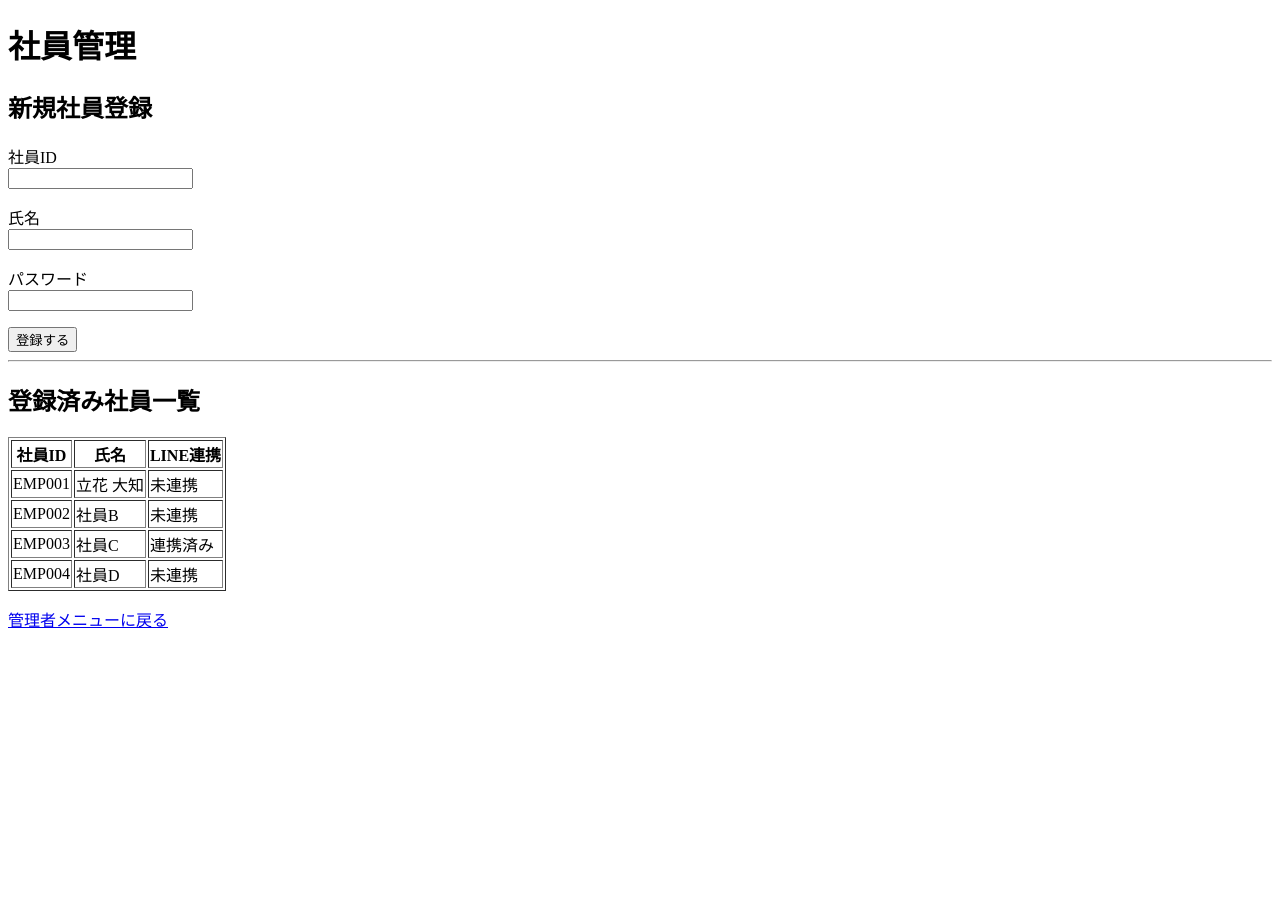
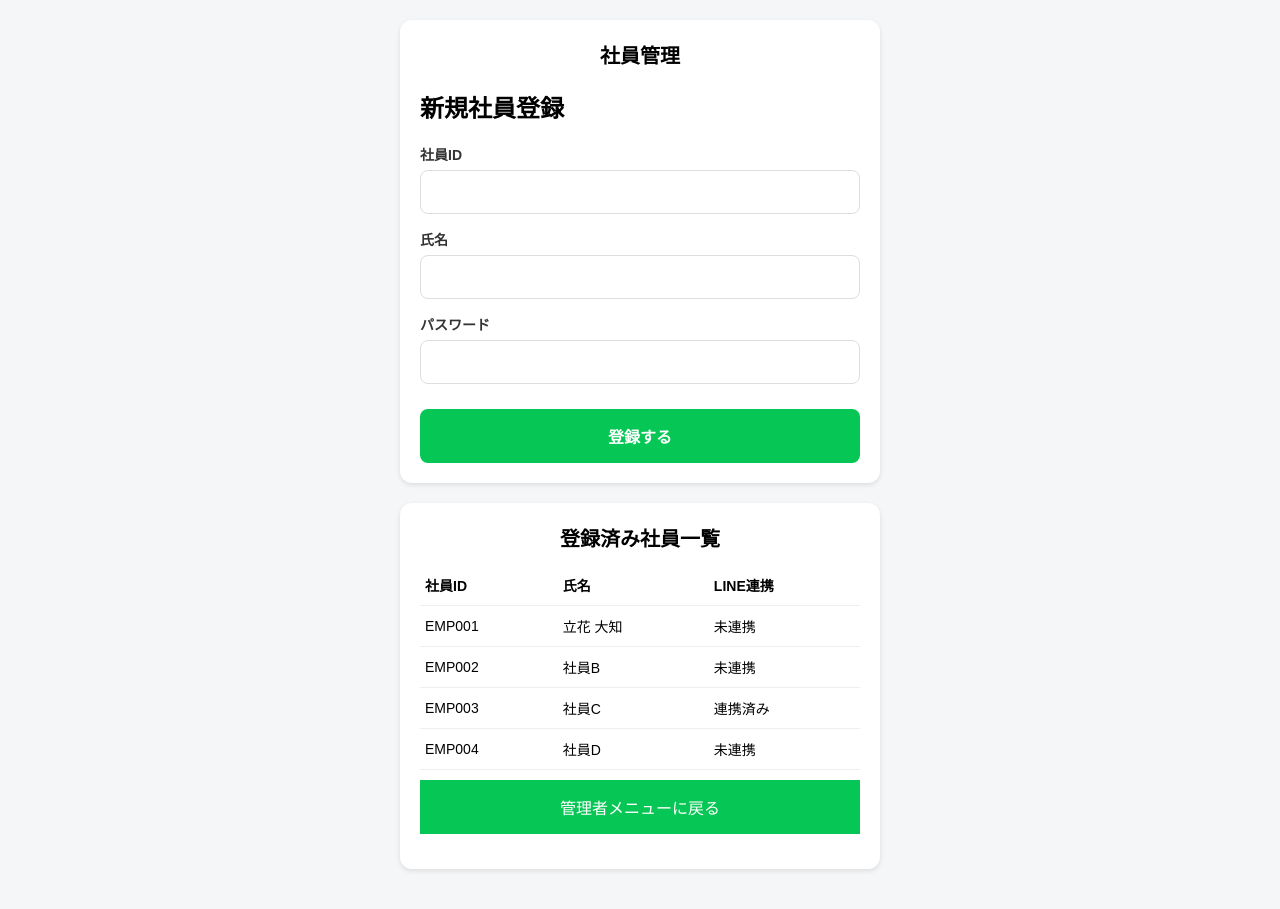
Before and after one commit to tachibana0124/work___app, a Flask app: page /admin/employee in a window 1280 px wide. Before the commit the page ends 628 px from the top, so only its background shows below. Run offline with Flask 3, Linux system fonts and the light colour scheme; a user stored in the database is signed in; data comes from the database, SQL or seed files in the repository.

Commit message:
管理者ページ社員管理ページデザイン完了

```diff
--- a/flaskr/templates/admin_employee.html
+++ b/flaskr/templates/admin_employee.html
@@ -1,51 +1,69 @@
+
 <!DOCTYPE html>
 <html lang="ja">
 
 <head>
     <meta charset="UTF-8">
-    <title>社員登録</title>
+    <meta name="viewport" content="width=device-width, initial-scale=1.0">
+    <title>社員管理</title>
+
+    <!-- CSSを読み込む -->
+    <link rel="stylesheet" href="{{ url_for('static', filename='style.css') }}">
 </head>
 
 <body>
 
+    <!-- 社員登録 -->
+    <div class="card">
         <h1>社員管理</h1>
+
         {% if message %}
-    <p>{{ message }}</p>
+        <div class="message-box">
+            {{ message }}
+        </div>
         {% endif %}
+
         <h2>新規社員登録</h2>
 
-    <form action="{{ url_for('admin_employee_register') }}" method="POST">
+        <form action="{{ url_for('admin_employee_register') }}" method="POST" class="admin-form">
 
-        <p>
-            社員ID<br>
+            <div class="form-group">
+                <label>社員ID</label>
                 <input type="text" name="employee_id" required>
-        </p>
+            </div>
 
-        <p>
-            氏名<br>
+            <div class="form-group">
+                <label>氏名</label>
                 <input type="text" name="name" required>
-        </p>
+            </div>
 
-        <p>
-            パスワード<br>
+            <div class="form-group">
+                <label>パスワード</label>
                 <input type="password" name="password" required>
-        </p>
+            </div>
 
-        <button type="submit">登録する</button>
+            <button type="submit" class="btn-register">
+                登録する
+            </button>
 
         </form>
+    </div>
 
-    <hr>
+    <!-- 登録済み社員一覧 -->
+    <div class="card">
+        <h1>登録済み社員一覧</h1>
 
-    <h2>登録済み社員一覧</h2>
-
-    <table border="1">
+        <div class="table-wrapper">
+            <table>
+                <thead>
                     <tr>
                         <th>社員ID</th>
                         <th>氏名</th>
                         <th>LINE連携</th>
                     </tr>
+                </thead>
 
+                <tbody>
                     {% for employee in employees %}
                     <tr>
                         <td>{{ employee[0] }}</td>
@@ -58,14 +76,25 @@
                             {% endif %}
                         </td>
                     </tr>
+                    {% else %}
+                    <tr>
+                        <td colspan="3" style="text-align:center; color:#888;">
+                            登録済み社員はいません
+                        </td>
+                    </tr>
                     {% endfor %}
+                </tbody>
+            </table>
+        </div>
 
-    </table>
-
-    <p>
-        <a href="{{ url_for('admin_dashboard') }}">管理者メニューに戻る</a>
-    </p>
+        <div class="form-group">
+            <a href="{{ url_for('admin_dashboard') }}"
+               class="btn-register"
+               style="display:block; box-sizing:border-box; text-align:center; text-decoration:none; color:white; padding:15px;">
+                管理者メニューに戻る
+            </a>
+        </div>
+    </div>
 
 </body>
-
 </html>
```
Lines whose indentation alone changed are shown as unchanged.
